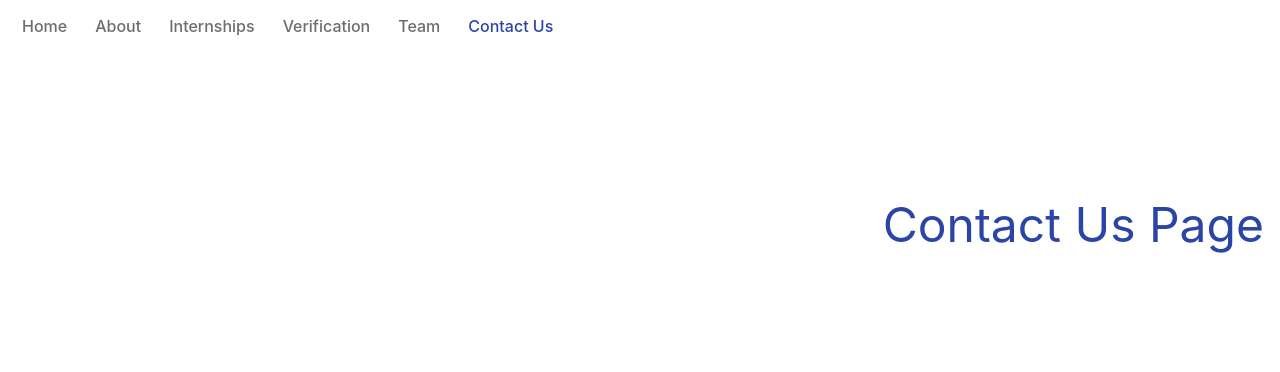
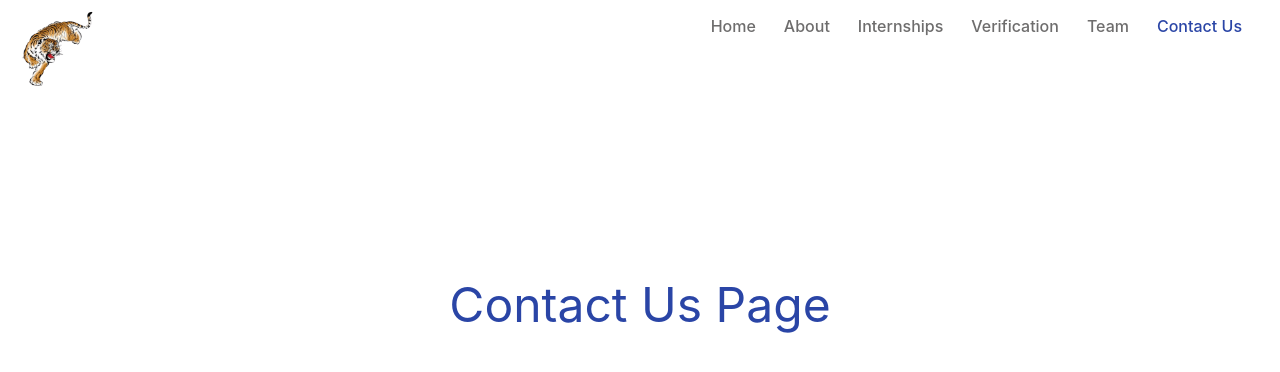
Before and after one commit to AbhayNath001/BongTech_Insights, a React (Create React App) app in the folder startup-comapany/: page /contact in a window 1280 px wide. Shown: the top 372 px of the page. Built offline with nearby package versions, Linux system fonts and the light colour scheme.

Commit message:
Add files via upload
same of previous commit

```diff
--- a/startup-comapany/src/Navbar_components/Navbar.jsx
+++ b/startup-comapany/src/Navbar_components/Navbar.jsx
@@ -6,11 +6,13 @@ import Internship from './Internship';
 import Verification from './Verification';
 import Team from './Team';
 import Contact from './Contact';
+import headerLogo from './header_logo.png';
 
 function Navbar() {
   return (
     <Router>
       <div className="navbar">
+        <img src={headerLogo} alt="Header Logo" />
         <nav>
           <ul>
             <NavLink to="/" className="link" activeClassName="active">Home</NavLink>
@@ -21,7 +23,10 @@ function Navbar() {
             <NavLink to="/contact" className="link">Contact Us</NavLink>
           </ul>
         </nav>
-        <Routes>
+
+      </div>
+      <div className="route_element">
+      <Routes>
             <Route path="/" element={<Home />} />
             <Route path="/about" element={<About />} />
             <Route path="/internship" element={<Internship />} />
```
Also changed, not shown: startup-comapany/src/Navbar_components/header_logo.png (added).
